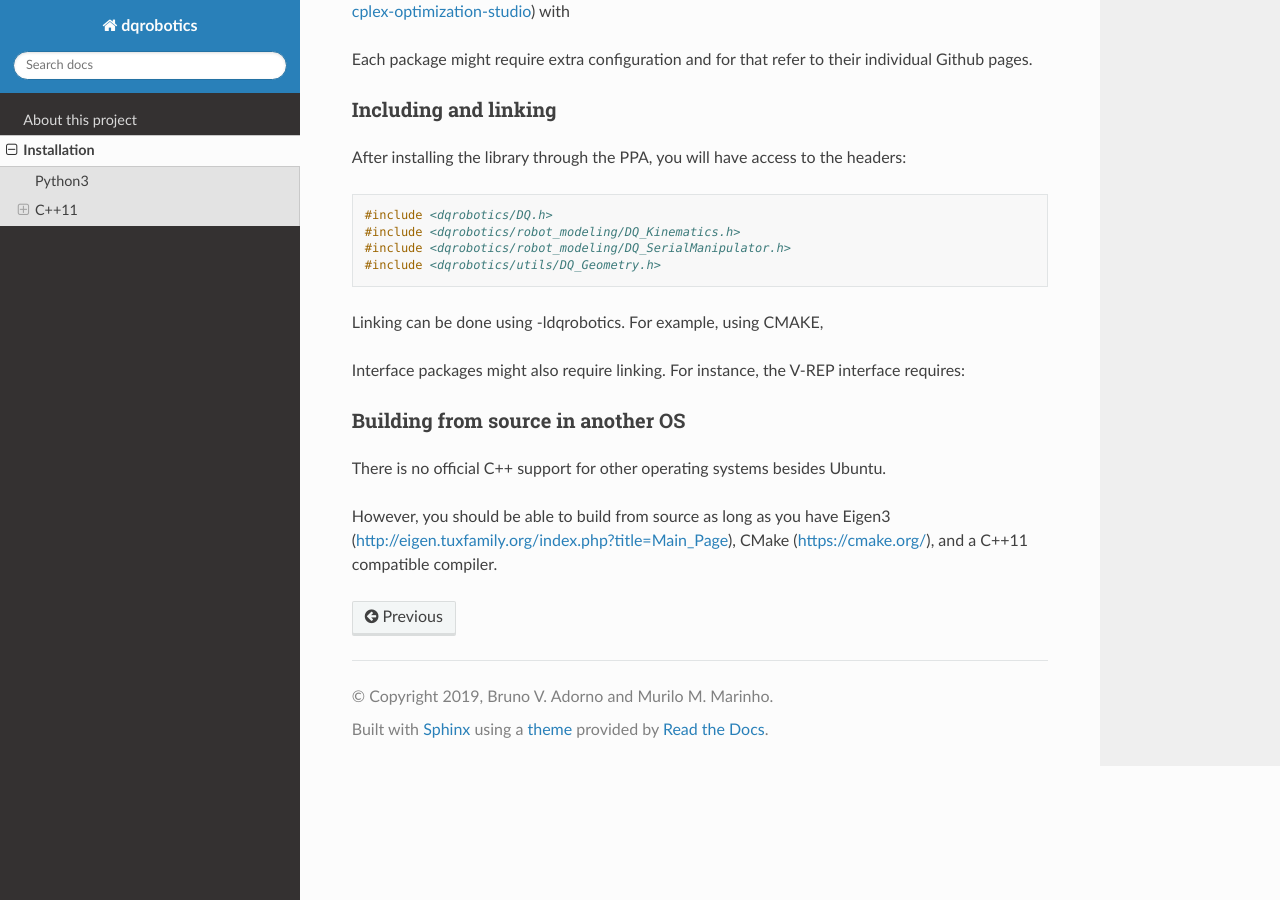
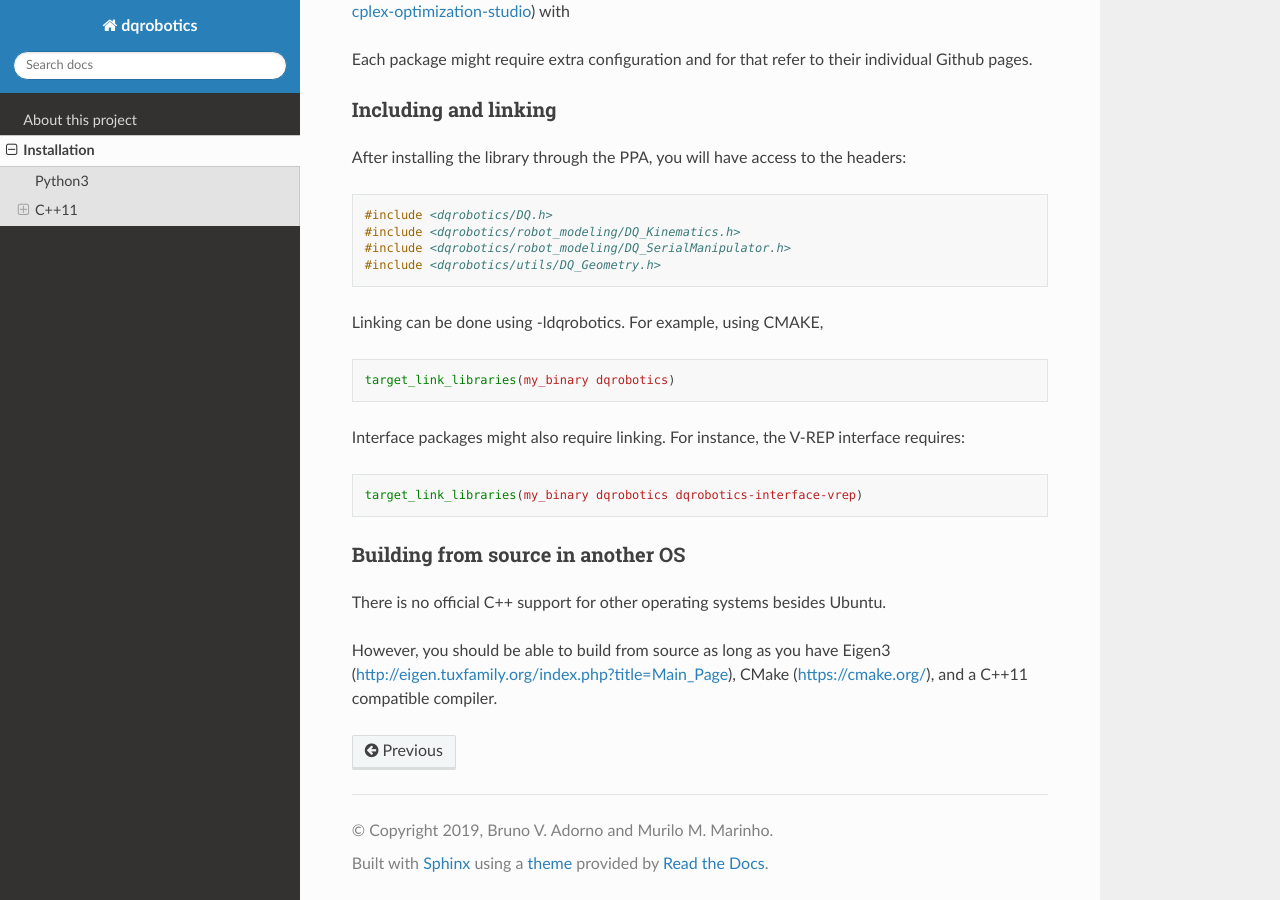
Before and after one commit to dqrobotics/dqrobotics.github.io, a Sphinx documentation site: the page built from docs/installation.rst, in a window 1280 px wide and 900 px high, scrolled down 1318 px. Built offline with Sphinx 7.4.7 and the Read the Docs theme 2.0.0, drawn with Linux system fonts in a browser that asks for light colours.

Commit message:
Update installation.rst

```diff
--- a/docs/installation.rst
+++ b/docs/installation.rst
@@ -78,13 +78,15 @@ After installing the library through the PPA, you will have access to the header
 
 Linking can be done using -ldqrobotics. For example, using CMAKE,
 
-.. code-block:: makefile
-  target_link_libraries(my_binary -ldqrobotics)
+.. code-block:: cmake
+
+  target_link_libraries(my_binary dqrobotics)
 
 Interface packages might also require linking. For instance, the V-REP interface requires:
 
-.. code-block:: makefile
-  target_link_libraries(my_binary -ldqrobotics -ldqrobotics-interface-vrep)
+.. code-block:: cmake
+
+  target_link_libraries(my_binary dqrobotics dqrobotics-interface-vrep)
 
 Building from source in another OS
 ------------------
```
